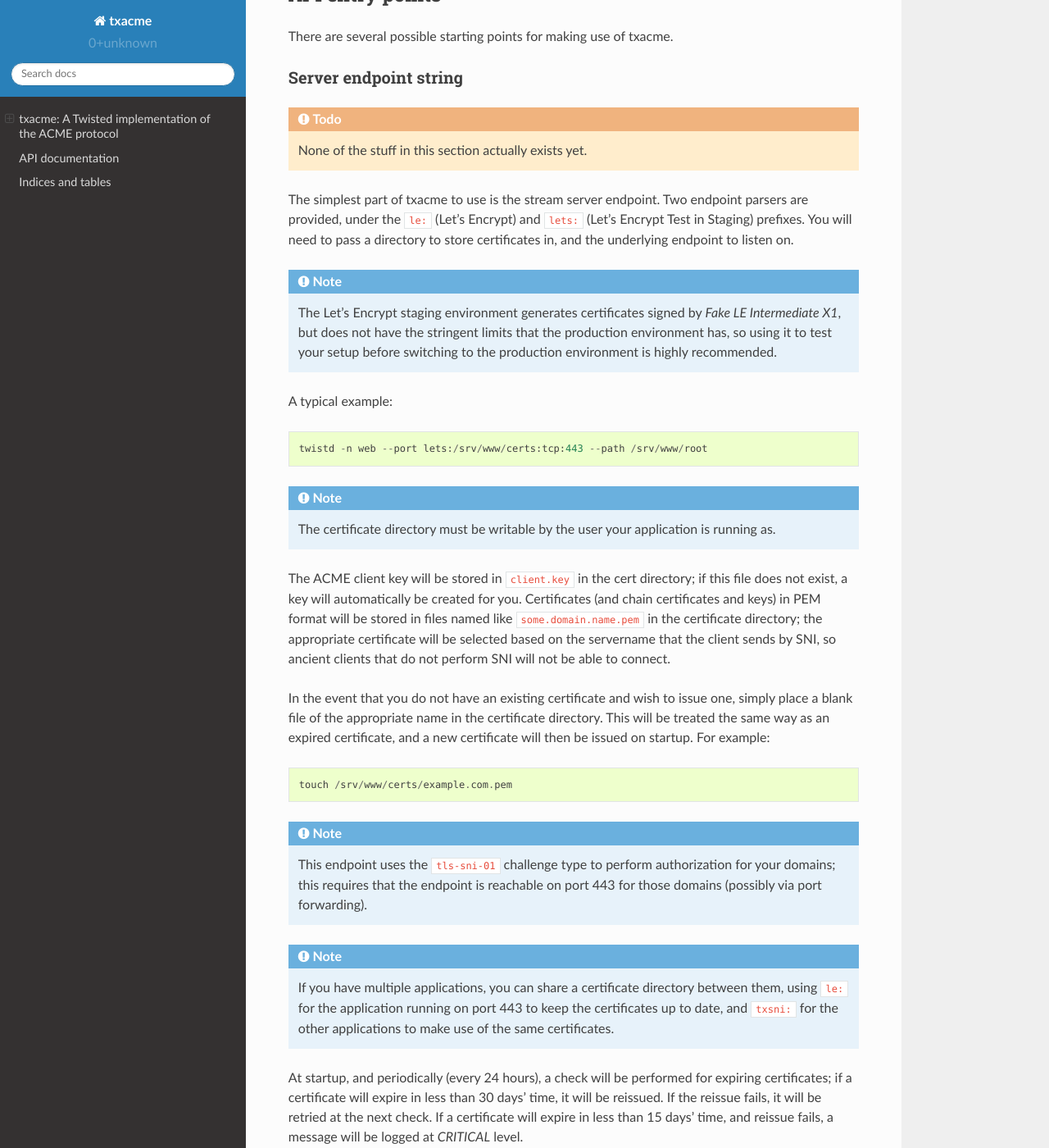
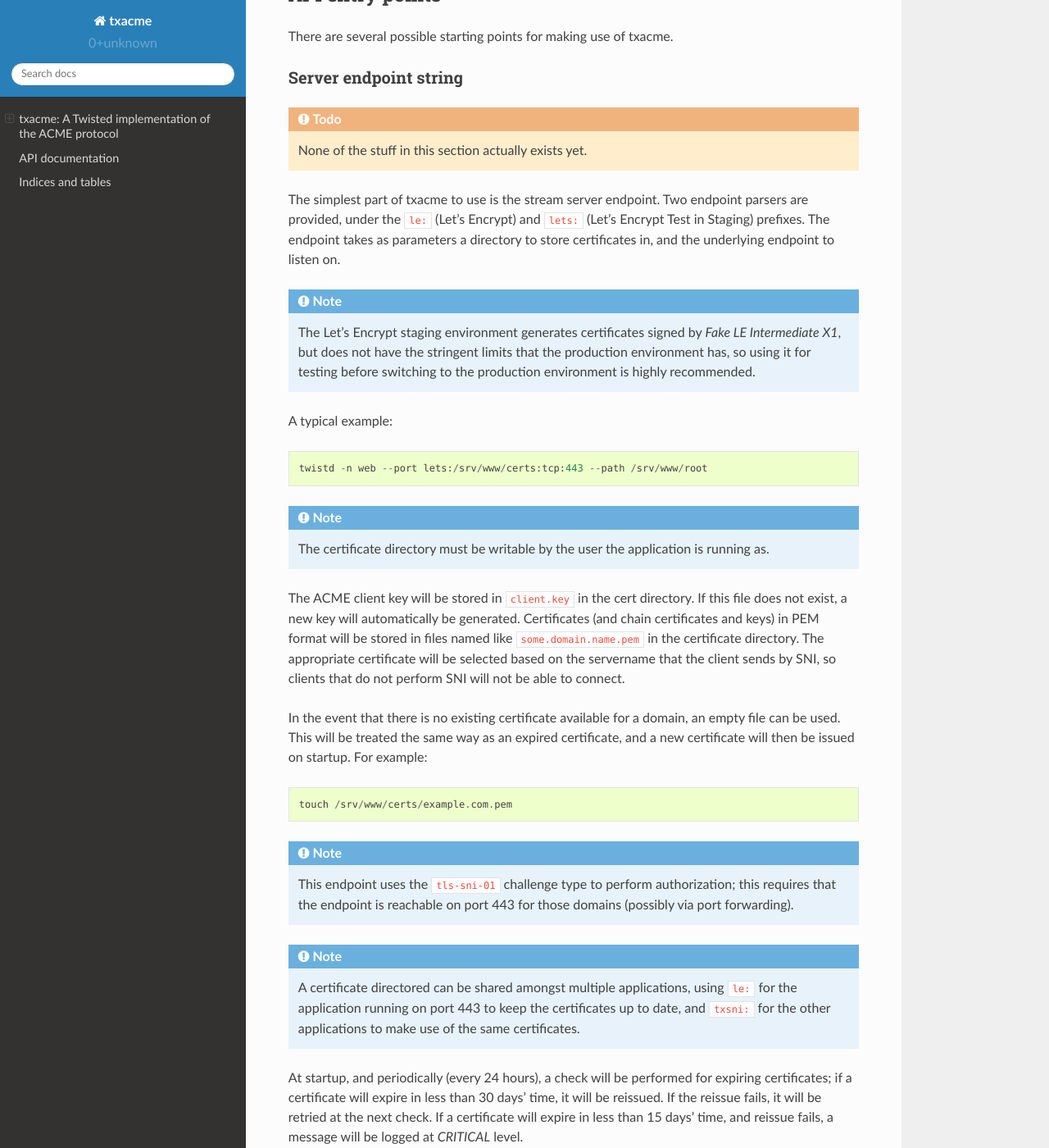
Before and after one commit to twisted/txacme, a Sphinx documentation site: the page built from docs/index.rst, in a window 1280 px wide and 1400 px high, scrolled down 559 px. Shown: the whole window at 82% size. Built offline with Sphinx 7.4.7 and the Read the Docs theme 2.0.0, drawn with Linux system fonts in a browser that asks for light colours; pages that are not in the unit, such as notebooks, are missing from menus; some of the changed text lies outside the part shown.

Commit message:
More grammar and wording tweaks.

```diff
--- a/README.rst
+++ b/README.rst
@@ -17,7 +17,7 @@
 .. teaser-begin
 
 `ACME`_ is Automatic Certificate Management Environment, a protocol that allows
-a client and certificate authority to automate verification and certificate
+clients and certificate authorities to automate verification and certificate
 issuance. The ACME protocol is used by the free `Let's Encrypt`_ Certificate
 Authority.
 
--- a/docs/index.rst
+++ b/docs/index.rst
@@ -18,44 +18,44 @@
 
 The simplest part of txacme to use is the stream server endpoint. Two endpoint
 parsers are provided, under the ``le:`` (Let's Encrypt) and ``lets:`` (Let's
-Encrypt Test in Staging) prefixes. You will need to pass a directory to store
-certificates in, and the underlying endpoint to listen on.
+Encrypt Test in Staging) prefixes. The endpoint takes as parameters a directory
+to store certificates in, and the underlying endpoint to listen on.
 
 .. note:: The Let's Encrypt staging environment generates certificates signed
    by *Fake LE Intermediate X1*, but does not have the stringent limits that
-   the production environment has, so using it to test your setup before
-   switching to the production environment is highly recommended.
+   the production environment has, so using it for testing before switching to
+   the production environment is highly recommended.
 
 A typical example::
 
   twistd -n web --port lets:/srv/www/certs:tcp:443 --path /srv/www/root
 
-.. note:: The certificate directory must be writable by the user your
+.. note:: The certificate directory must be writable by the user the
    application is running as.
 
-The ACME client key will be stored in ``client.key`` in the cert directory; if
-this file does not exist, a key will automatically be created for you.
+The ACME client key will be stored in ``client.key`` in the cert directory. If
+this file does not exist, a new key will automatically be generated.
 Certificates (and chain certificates and keys) in PEM format will be stored in
-files named like ``some.domain.name.pem`` in the certificate directory; the
+files named like ``some.domain.name.pem`` in the certificate directory. The
 appropriate certificate will be selected based on the servername that the
-client sends by SNI, so ancient clients that do not perform SNI will not be
-able to connect.
+client sends by SNI, so clients that do not perform SNI will not be able to
+connect.
 
-In the event that you do not have an existing certificate and wish to issue
-one, simply place a blank file of the appropriate name in the certificate
-directory. This will be treated the same way as an expired certificate, and a
-new certificate will then be issued on startup. For example::
+In the event that there is no existing certificate available for a domain, an
+empty file can be used. This will be treated the same way as an expired
+certificate, and a new certificate will then be issued on startup. For
+example::
 
   touch /srv/www/certs/example.com.pem
 
 .. note:: This endpoint uses the ``tls-sni-01`` challenge type to perform
-   authorization for your domains; this requires that the endpoint is reachable
-   on port 443 for those domains (possibly via port forwarding).
+   authorization; this requires that the endpoint is reachable on port 443 for
+   those domains (possibly via port forwarding).
 
-.. note:: If you have multiple applications, you can share a certificate
-   directory between them, using ``le:`` for the application running on port
-   443 to keep the certificates up to date, and ``txsni:`` for the other
-   applications to make use of the same certificates.
+.. note:: A certificate directored can be shared amongst multiple applications,
+   using ``le:`` for the application running on port 443 to keep the
+   certificates up to date, and ``txsni:`` for the other applications to make
+   use of the same certificates.
 
 At startup, and periodically (every 24 hours), a check will be performed for
 expiring certificates; if a certificate will expire in less than 30 days' time,
@@ -67,8 +67,8 @@
 Server endpoint API
 ~~~~~~~~~~~~~~~~~~~
 
-If you need to customize the behaviour of the endpoint, or you are not using
-endpoint strings, instantiating the endpoint directly is quite simple.
+The endpoint can be instantiated directly as well; this allows extra
+customizations beyond what the string syntax provides for.
 
 .. todo:: Actually implement and document this.
 
@@ -84,11 +84,10 @@
    :noindex:
    :members:
 
-If you are not using the endpoint, then the `.ICertificateStore` and
-`.ITLSSNI01Responder` implementations in txacme are likely insufficient for
-your use case, so you will need to provide your own implementations of these.
-For example, an implementation might manage the certificate configuration of a
-cloud load balancer.
+The `.ICertificateStore` and `.ITLSSNI01Responder` interfaces are the main
+extension points for using the issuing service directly. For example, a custom
+implementation might manage the certificate configuration of a cloud load
+balancer.
 
 .. todo:: Currently, only the ``tls-sni-01`` challenge method is supported. An
    API change is planned that will allow providing responders for other
```
